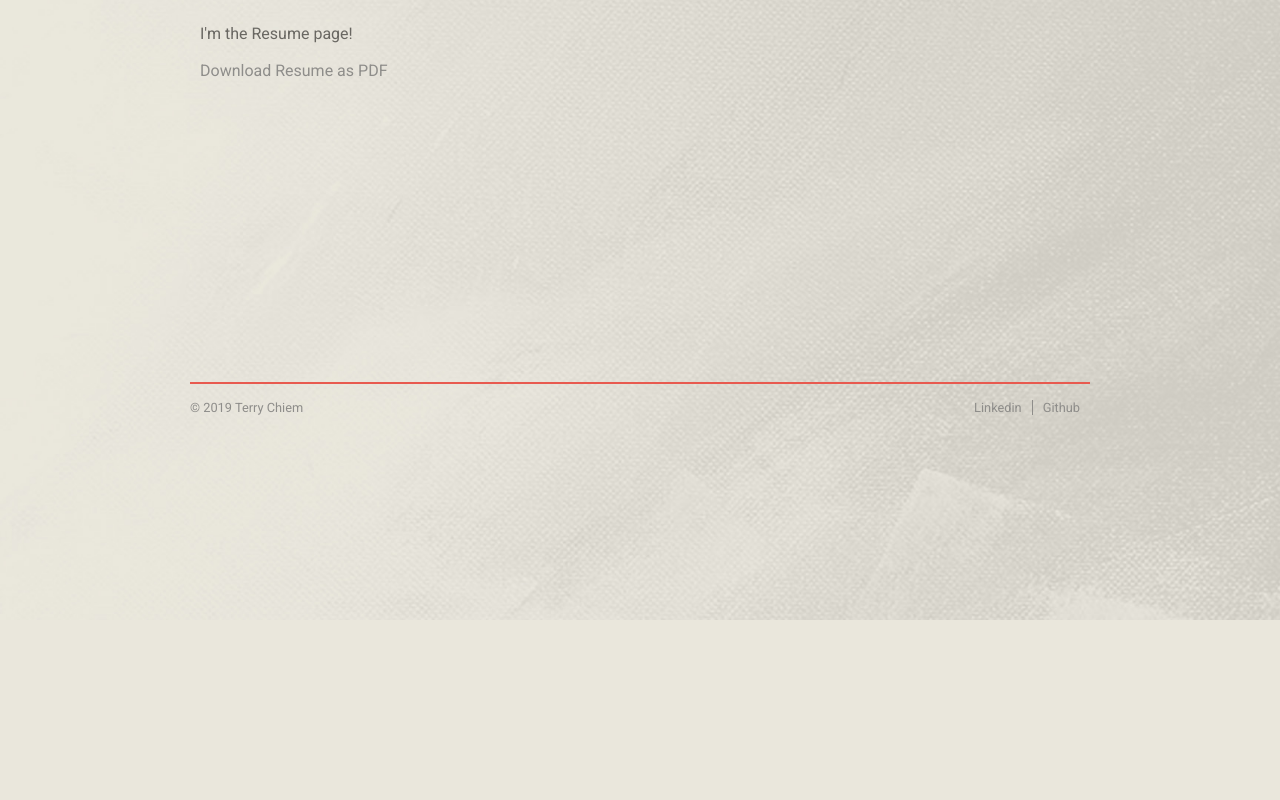
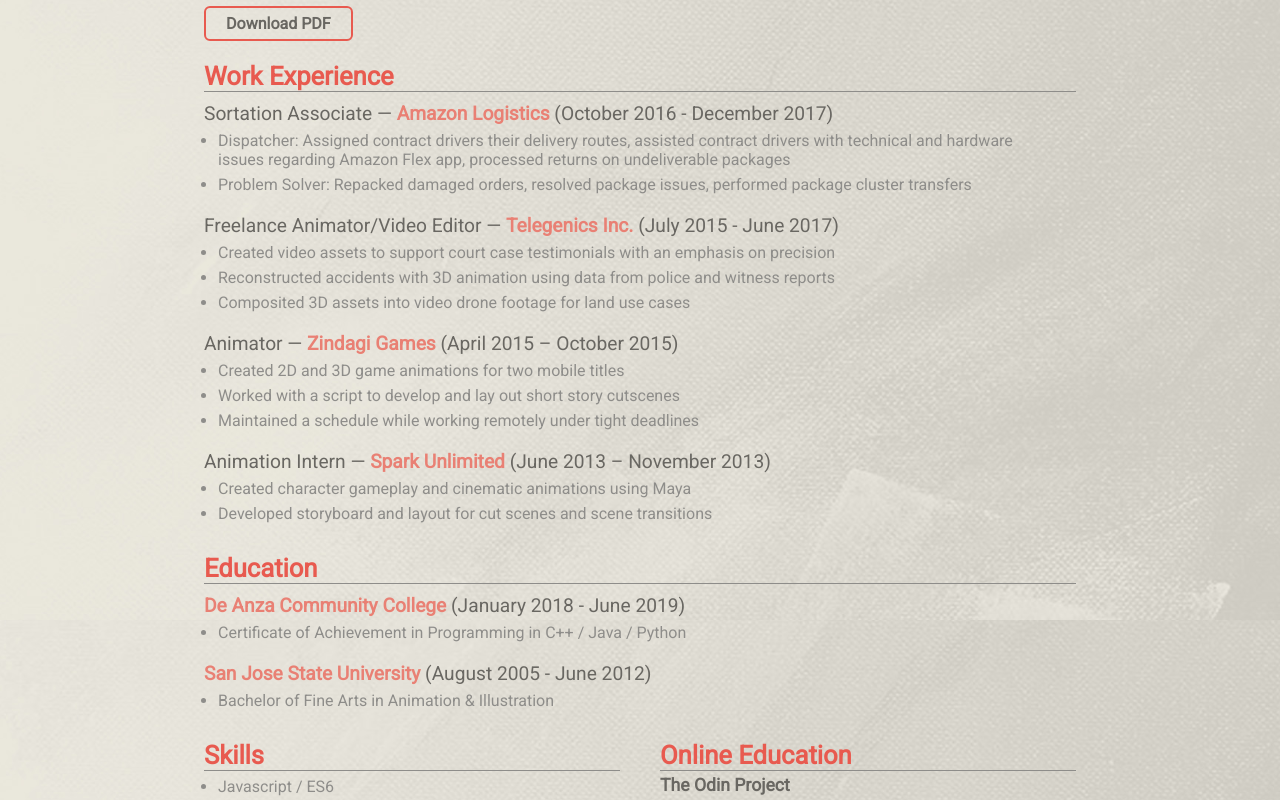
Before and after one commit to terchiem/homepage, a React (Create React App) app: page /resume in a window 1280 px wide. Shown: the part 180-980 px from the top of the page. Before the commit the page ends 800 px from the top, so only its background shows below. Built offline with nearby package versions, Linux system fonts and the light colour scheme.

Commit message:
finish resume page content

```diff
--- a/src/components/Resume.js
+++ b/src/components/Resume.js
@@ -1,12 +1,66 @@
 import React from 'react';
 
+import { workList, educationList, skillList } from '../resume-list';
+
 function Resume() {
+  const workItems = workList.map(job => {
+    const tasks = job.description.map(task => <li>{task}</li>);
+
+    return (
+      <div className="resume-item">
+        <h4>{job.role} — <span>{job.company}</span> ({job.date})</h4>
+        <ul>
+          {tasks}
+        </ul>
+      </div>
+    )
+  })
+
+  const schoolItems = educationList.map(school => (
+    <div className="resume-item">
+      <h4><span>{school.name}</span> ({school.date})</h4>
+      <ul><li>{school.description}</li></ul>
+    </div>
+  ))
+
+  const skillItems = skillList.map(skill => <li>{skill}</li>)
+
   return (
-    <div className="page">
-      <p>I'm the Resume page!</p>
-      <a href="#">
-        Download Resume as PDF
+    <div className="page resume">
+      <a href="https://drive.google.com/open?id=135kb6Y3Opm67rOjUC8ctwxktV6QlBhU9">
+        <div className="download">
+          Download PDF
+        </div>
       </a>
+
+      <section>
+        <h3>Work Experience</h3>
+        {workItems}
+      </section>
+
+      <section>
+        <h3>Education</h3>
+        {schoolItems}
+      </section>
+
+      <section>
+        <div className="resume-other">
+          <div>
+            <h3>Skills</h3>
+            <ul>
+              {skillItems}
+            </ul>
+          </div>
+          <div>
+            <h3>Online Education</h3>
+            <h5>The Odin Project</h5>
+            <ul><li>Full Stack Ruby on Rails</li></ul>
+            <h5>Free Code Camp</h5>
+            <ul><li>Responsive Web Design, Javascript, Front End Libraries</li></ul>
+          </div>
+        </div>
+
+      </section>
     </div>
   )
 }
--- /dev/null
+++ b/src/resume-list.js
@@ -0,0 +1,64 @@
+export const workList = [
+  {
+    company: 'Amazon Logistics',
+    role: 'Sortation Associate',
+    date: 'October 2016 - December 2017',
+    description: [
+      'Dispatcher: Assigned contract drivers their delivery routes, assisted contract drivers with technical and hardware issues regarding Amazon Flex app, processed returns on undeliverable packages',
+      'Problem Solver: Repacked damaged orders, resolved package issues, performed package cluster transfers'
+    ]
+  },
+  {
+    company: 'Telegenics Inc.',
+    role: 'Freelance Animator/Video Editor',
+    date: 'July 2015 - June 2017',
+    description: [
+      'Created video assets to support court case testimonials with an emphasis on precision ',
+      'Reconstructed accidents with 3D animation using data from police and witness reports',
+      'Composited 3D assets into video drone footage for land use cases'
+    ]
+  },
+  {
+    company: 'Zindagi Games',
+    role: 'Animator',
+    date: 'April 2015 – October 2015',
+    description: [
+      'Created 2D and 3D game animations for two mobile titles',
+      'Worked with a script to develop and lay out short story cutscenes',
+      'Maintained a schedule while working remotely under tight deadlines'
+    ]
+  },
+  {
+    company: 'Spark Unlimited',
+    role: 'Animation Intern',
+    date: 'June 2013 – November 2013',
+    description: [
+      'Created character gameplay and cinematic animations using Maya',
+      'Developed storyboard and layout for cut scenes and scene transitions'
+    ]
+  }
+]
+
+export const educationList = [
+  {
+    name: 'De Anza Community College',
+    date: 'January 2018 - June 2019',
+    description: 'Certificate of Achievement in Programming in C++ / Java / Python'
+  },
+  {
+    name: 'San Jose State University',
+    date: 'August 2005 - June 2012',
+    description: 'Bachelor of Fine Arts in Animation & Illustration'
+  }
+]
+
+export const skillList = [
+  'Javascript / ES6',
+  'HTML / CSS',
+  'Ruby / Rails',
+  'Python',
+  'React',
+  'Vue',
+  'Adobe CS',
+
+]
--- a/src/styles/index.css
+++ b/src/styles/index.css
@@ -2,6 +2,7 @@
   --red-main: #e85a4f;
   --red-secondary: #e98074;
   --black: #696762;
+  --light-gray: #a5a39e;
   --gray: #8e8d8a;
   --tan: #eae7dc;
   --tan-dark: #d8c3a5;
@@ -14,6 +15,10 @@
  -webkit-box-sizing: border-box;
     -moz-box-sizing: border-box;
          box-sizing: border-box;
+}
+
+html {
+  margin-left: calc(100vw - 100%);
 }
 
 body {
@@ -109,7 +114,7 @@
 ===================== */
 .page {
   margin: 0px auto;
-  padding: 20px 10px;
+  padding: 20px 14px;
   min-height: 400px;
   max-width: var(--default-width);
   border-top: 2px solid var(--red-main);
@@ -169,6 +174,66 @@
 }
 
 /* ==================
+        Resume
+===================== */
+section {
+  margin-bottom: 30px;
+}
+.resume h3 {
+  font-size: 1.6rem;
+  color: var(--red-main);
+  border-bottom: 1px solid var(--gray);
+}
+.resume h4 {
+  font-size: 1.2rem;
+  font-weight: normal;
+}
+.resume p {
+  margin-top: 4px;
+}
+.resume ul {
+  padding: 0 14px;
+  color: var(--gray);
+}
+.resume li {
+  margin: 6px 0;
+}
+.resume span {
+  color: var(--red-secondary);
+  font-weight: bold;
+}
+
+.resume-item {
+  margin-top: 10px;
+  margin-bottom: 20px;
+}
+
+.resume-other {
+  display: grid;
+  grid-template-columns: 1fr 1fr;
+  grid-gap: 40px;
+}
+.resume-other h5 {
+  margin-top: 4px;
+  font-size: 1.1rem;
+}
+
+.download {
+  display: inline-block;
+  padding: 6px 20px;
+  margin-bottom: 20px;
+  border-radius: 6px;
+  border: 2px solid var(--red-main);
+  color: var(--black);
+  font-weight: 800;
+  transition: all 0.2s ease;
+}
+.download:hover {
+  background-color: var(--red-main);
+  color: var(--tan);
+}
+
+/* ==================
         Contacts
 ===================== */
 .contacts {
```
